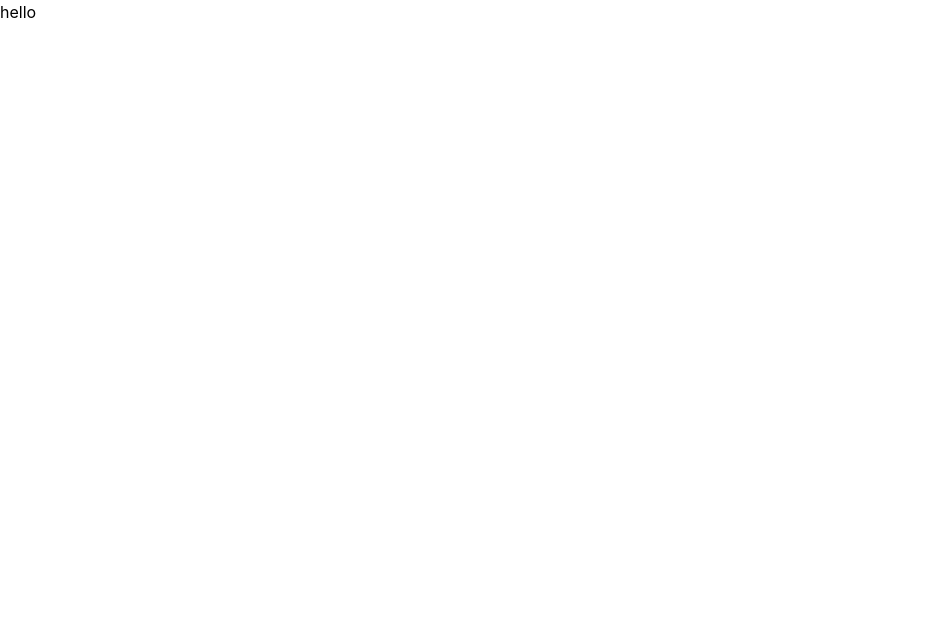
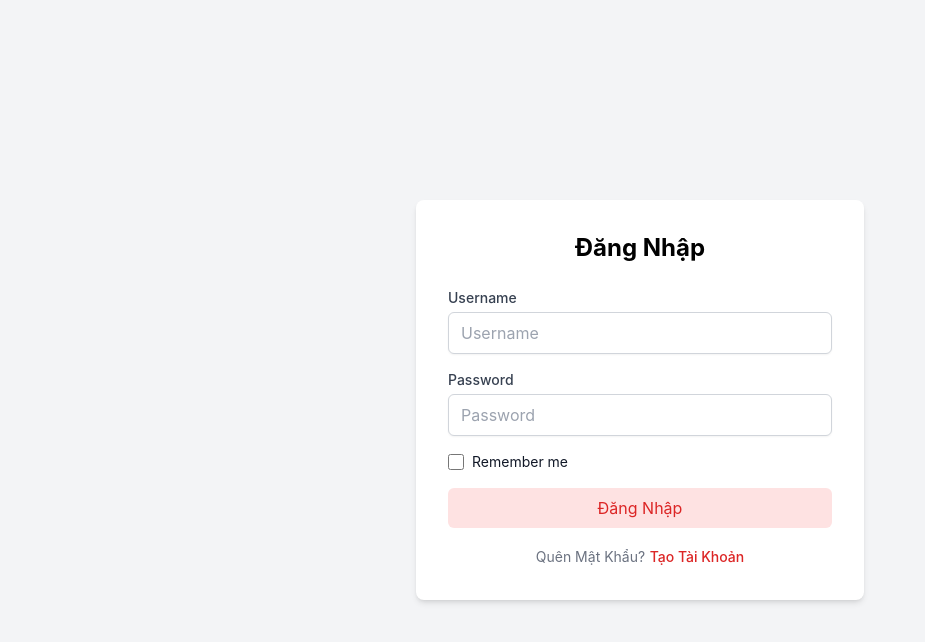
Before and after one commit to phanbachlong/Consumer_Transaction_Management_System, a React (Create React App) app in the folder project88/: page / in a window 1280 px wide. Shown: the top 642 px of the page, without its empty margins (0-925 px from the left). Built offline with nearby package versions, Linux system fonts and the light colour scheme.

Commit message:
loginV1
tập sử dụng react hook form

```diff
--- a/project88/src/App.js
+++ b/project88/src/App.js
@@ -1,10 +1,10 @@
 import logo from './logo.svg';
 import './App.css';
-
+import LoginPage from './pages/LoginPage';
 function App() {
   return (
     <div>
-      hello
+      <LoginPage/>
     </div>
   );
 }
--- /dev/null
+++ b/project88/src/pages/LoginPage.js
@@ -0,0 +1,75 @@
+import React from 'react';
+import { useForm } from 'react-hook-form';
+
+const LoginPage = () => {
+  const { register, handleSubmit, formState: { errors } } = useForm();
+
+  const onSubmit = (data) => {
+    console.log('Form Data:', data);
+    // sau khi đăng nhập thành công => chuyển hướng đến homepage
+
+  };
+
+  return (
+    <div className="flex items-center justify-center min-h-screen bg-gray-100">
+      <div className="bg-white p-8 rounded-lg shadow-md w-full max-w-md">
+        <h1 className="text-2xl font-bold text-center mb-6">Đăng Nhập</h1>
+        <form onSubmit={handleSubmit(onSubmit)}>
+          <div className="mb-4">
+            <label htmlFor="username" className="block text-sm font-medium text-gray-700">
+              Username
+            </label>
+            <input
+              {...register('username', { required: 'Username is required' })}
+              type="text"
+              id="username"
+              className="mt-1 block w-full px-3 py-2 border border-gray-300 rounded-md shadow-sm focus:outline-none focus:ring-indigo-500 focus:border-indigo-500"
+              placeholder="Username"
+            />
+            {errors.username && <p className="text-red-500 text-sm mt-1">{errors.username.message}</p>}
+          </div>
+          <div className="mb-4">
+            <label htmlFor="password" className="block text-sm font-medium text-gray-700">
+              Password
+            </label>
+            <input
+              {...register('password', { required: 'Password is required' })}
+              type="password"
+              id="password"
+              className="mt-1 block w-full px-3 py-2 border border-gray-300 rounded-md shadow-sm focus:outline-none focus:ring-indigo-500 focus:border-indigo-500"
+              placeholder="Password"
+            />
+            {errors.password && <p className="text-red-500 text-sm mt-1">{errors.password.message}</p>}
+          </div>
+          <div className="flex items-center mb-4">
+            <input
+              {...register('remember')}
+              type="checkbox"
+              id="remember"
+              className="h-4 w-4 text-indigo-600 border-gray-300 rounded"
+            />
+            <label htmlFor="remember" className="ml-2 block text-sm text-gray-900">
+              Remember me
+            </label>
+          </div>
+          <button
+            type="submit"
+            className="w-full bg-red-100 text-red-600 py-2 px-4 rounded-md hover:bg-red-200 transition"
+          >
+            Đăng Nhập
+          </button>
+        </form>
+        <div className="mt-4 text-center">
+          <a href="#" className="text-sm text-gray-500 hover:underline">
+            Quên Mật Khẩu?
+          </a>{' '}
+          <a href="#" className="text-sm text-red-600 font-medium hover:underline">
+            Tạo Tài Khoản
+          </a>
+        </div>
+      </div>
+    </div>
+  );
+};
+
+export default LoginPage;
```
Also changed, not shown: 1 other file (tests, documents, lock files or other folders).
